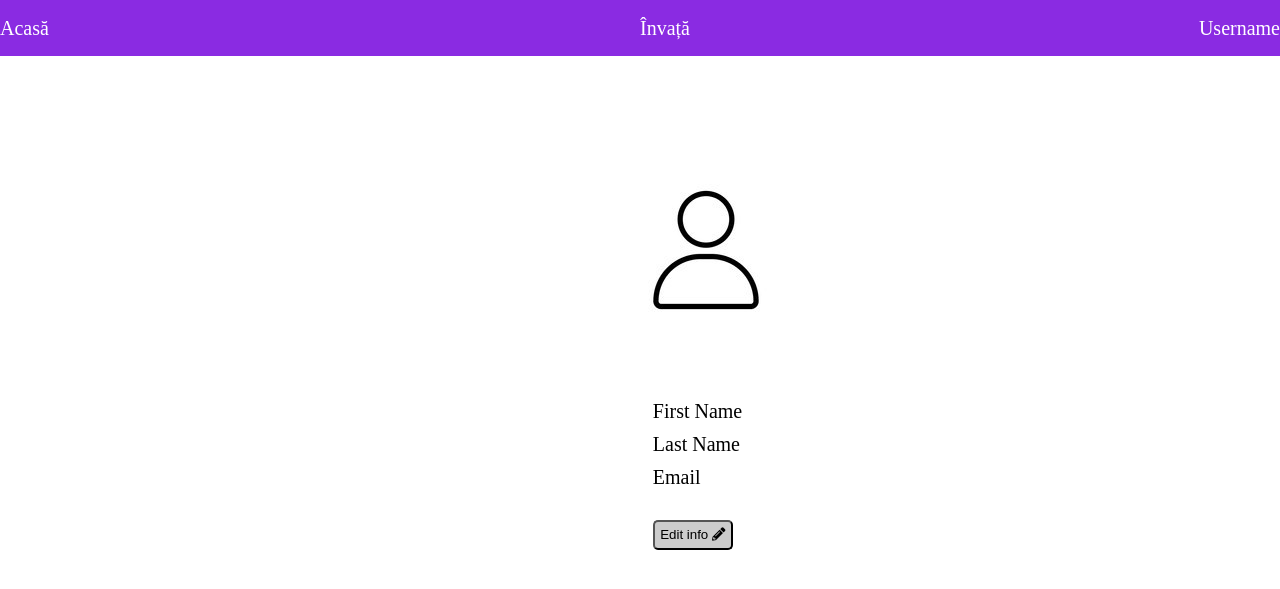
After one commit to anamariarotariu/LeHS, a PHP site: page /userProfile.html in a window 1280 px wide. The commit adds this page. Shown: the top 589 px of the page. Run offline with PHP 8.4, Linux system fonts and the light colour scheme; some libraries are stand-ins or nearby versions.

Commit message:
user page added

```diff
--- a/loginPage.html
+++ b/loginPage.html
@@ -17,7 +17,7 @@
 <nav class="nav">
     <ul>
         <li>
-            <a href="learn.html">Learn</a>
+            <a href="learn.html">Învață</a>
         </li>
     </ul>
 
@@ -32,7 +32,7 @@
             <input type="email" required class="input">
             <label id="password_label">Password</label>
             <input type="password" required class="input" >
-            <a href="#" class="btn" id="sign_btn"> Sign in</a>
+            <a href="firstpage.html" class="btn" id="sign_btn"> Sign in</a>
             <p> Or you can use</p>
             <img src="./images/gitHub.png" id="github_alt" class="alternatives_login" alt="githubLogo">
             <p class="register--paragraph">If you don't have an account, you can</p>
--- /dev/null
+++ b/userPofile.css
@@ -0,0 +1,74 @@
+:root {
+  --buttons_login_page: #8a2be2;
+  --border_login_page: #707070;
+  --nav-elements: #fff;
+}
+* {
+  margin: 0;
+  padding: 0;
+  box-sizing: border-box;
+}
+.nav {
+  background-color: var(--buttons_login_page);
+  position: absolute;
+  top: 0;
+  left: 0;
+  width: 100%;
+  height: 7%;
+}
+.nav ul {
+  list-style: none;
+}
+a {
+  text-decoration: none;
+}
+.nav--btns {
+  position: absolute;
+  top: 30%;
+  color: var(--nav-elements);
+  font-size: 20px;
+}
+.learn--btn {
+  left: 50%;
+}
+.user--btn {
+  right: 0;
+}
+.user--logo {
+  position: absolute;
+  left: 45%;
+  top: 15%;
+}
+.user__info {
+  display: flex;
+  position: absolute;
+  top: 50%;
+  left: 51%;
+  font-size: 20px;
+  flex-direction: column;
+}
+.user__info p {
+  margin-bottom: 0.5em;
+}
+.edit--btn {
+  position: absolute;
+  top: 65%;
+  left: 51%;
+  padding: 0.4em;
+  border-radius: 5px;
+  background-color: #ccc;
+}
+.edit--btn:active {
+  transform: scale(0.98);
+}
+/* responsive design */
+@media (max-width: 950px) {
+  .user--logo {
+    left: 43%;
+  }
+}
+@media (max-width: 540px) {
+  .user--logo {
+    left: 35%;
+  }
+}
--- /dev/null
+++ b/userProfile.html
@@ -0,0 +1,35 @@
+<!DOCTYPE html>
+<html lang="en">
+<head>
+    <meta charset="UTF-8">
+    <meta http-equiv="X-UA-Compatible" content="IE=edge">
+    <meta name="viewport" content="width=device-width, initial-scale=1.0">
+    <link rel="stylesheet" href="userPofile.css">
+    <link rel="stylesheet" href="https://cdnjs.cloudflare.com/ajax/libs/font-awesome/5.14.0/css/all.min.css"
+        integrity="sha512-1PKOgIY59xJ8Co8+NE6FZ+LOAZKjy+KY8iq0G4B3CyeY6wYHN3yt9PW0XpSriVlkMXe40PTKnXrLnZ9+fkDaog=="
+        crossorigin="anonymous" />
+    <title>User page</title>
+</head>
+<body>
+        <nav class="nav">
+            <ul>
+                <li>
+                    <a href="learn.html" class=" nav--btns learn--btn"> Învață</a>
+                    <a href="firstpage.html" class=" nav--btns home--btn">Acasă</a>
+                    <a href="#" class="nav--btns user--btn"> Username</a>
+                </li>
+            </ul>
+        </nav>
+        <main>
+            <div class="user__page">
+                <img src="./images/userlogo.jpg" alt="user-logo" class="user--logo">
+                <div class="user__info">
+                    <p>First Name</p>
+                    <p>Last Name</p>
+                    <p>Email</p>
+                </div>
+                <button type="button" class="edit--btn">Edit info <i class="fas fa-pencil-alt"></i></button>
+            </div>
+        </main>
+</body>
+</html>
```
Also changed, not shown: documentatieCSS.css (+3 -6 lines), documentatieCSS.html (+33 -33 lines), images/userlogo.jpg (added), 1 other file.
